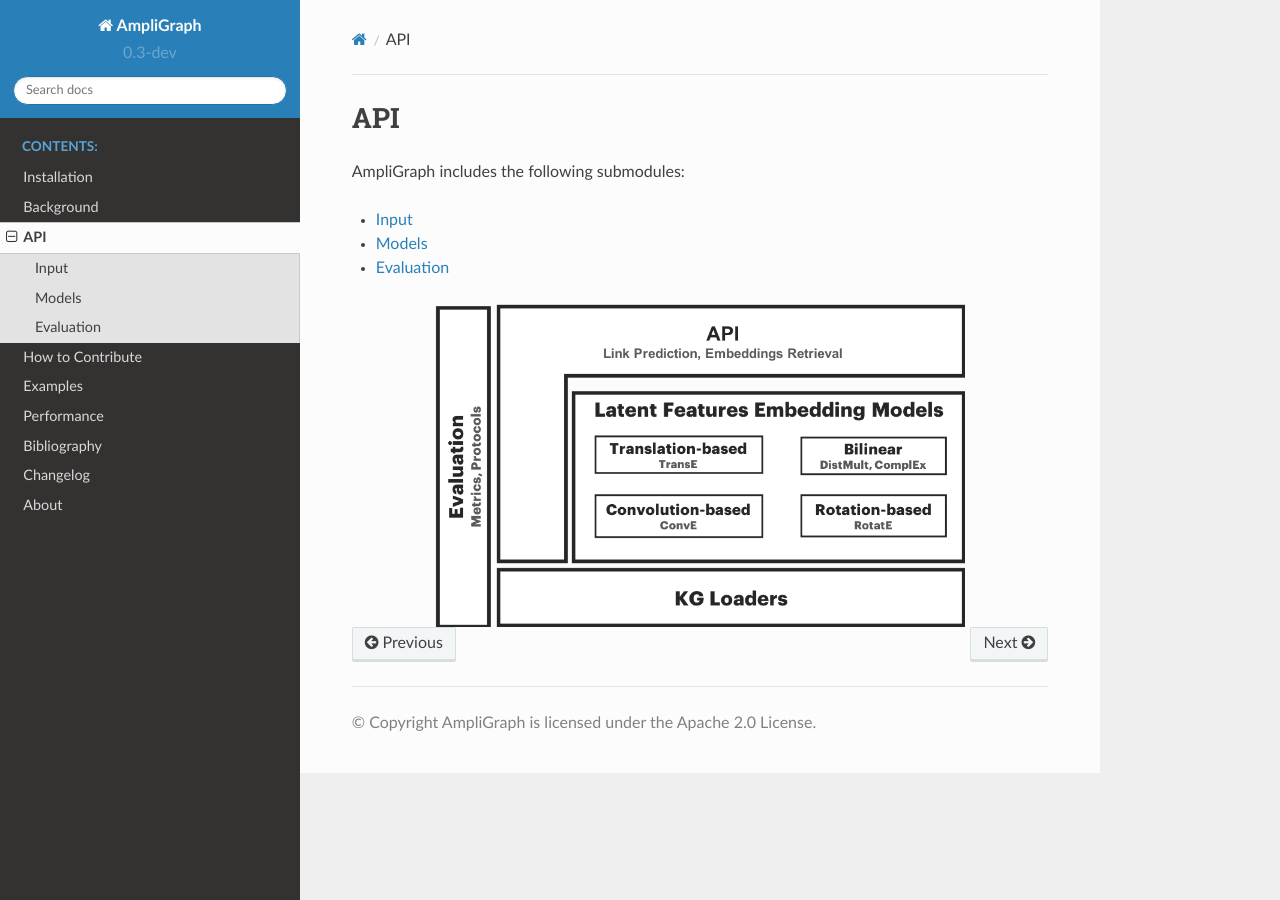
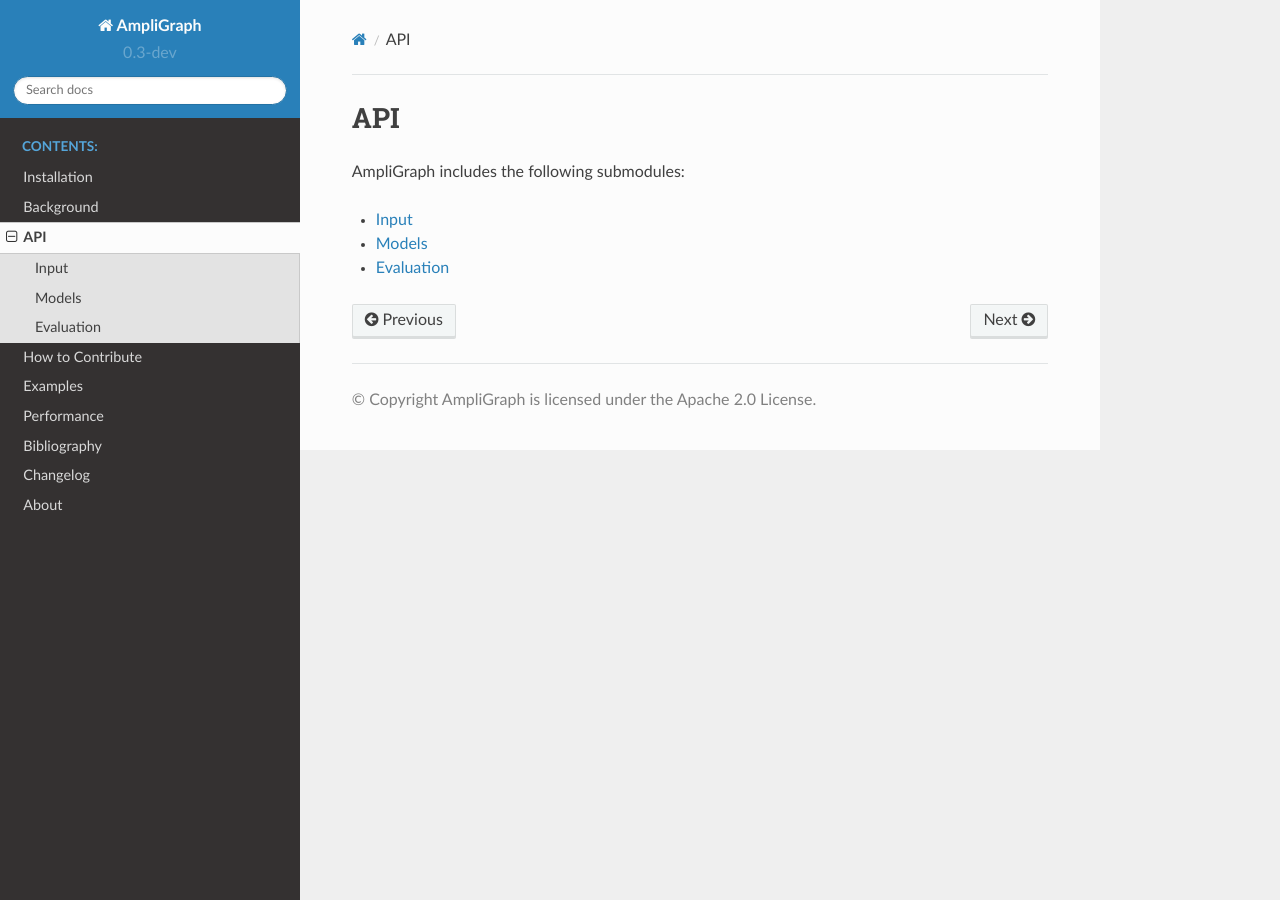
Before and after one commit to Accenture/AmpliGraph, a Sphinx documentation site: the page built from docs/api.rst, in a window 1280 px wide. Built offline with Sphinx 7.4.7 and the Read the Docs theme 2.0.0, drawn with Linux system fonts in a browser that asks for light colours; the version number is read from the project's files by our own code.

Commit message:
minor docs updates

```diff
--- a/docs/api.rst
+++ b/docs/api.rst
@@ -10,8 +10,3 @@
     ampligraph.datasets
     ampligraph.latent_features
     ampligraph.evaluation
-
-
-.. image:: img/arch.png
-   :scale: 60%
-   :align: center
--- a/docs/index.rst
+++ b/docs/index.rst
@@ -142,6 +142,10 @@
 .. image:: img/concept_embeddings.png
 
 
+## How to Cite
+
+TODO
+
 
 .. toctree::
    :maxdepth: 1
```
Also changed, not shown: docs/changelog.md (+1 -1 lines).
